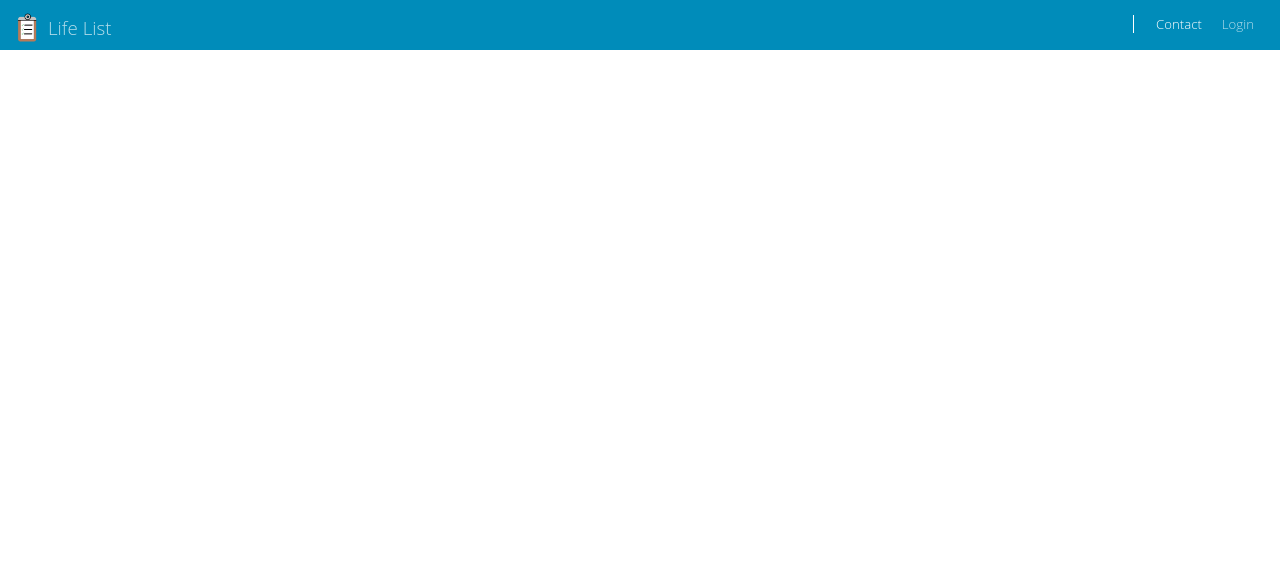
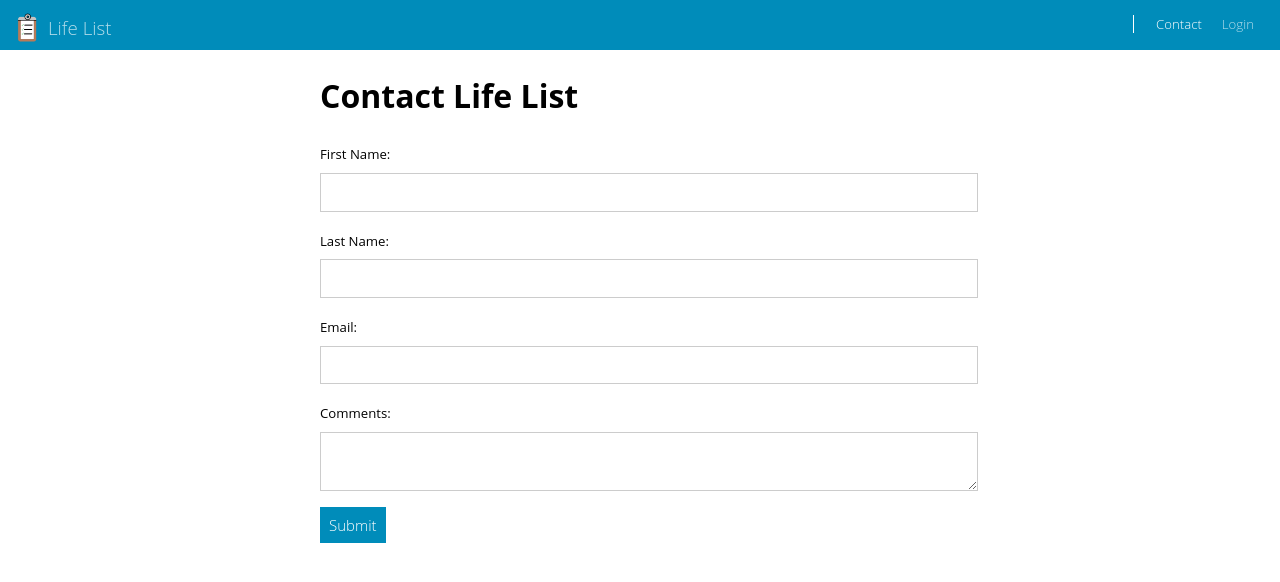
Before and after one commit to CLizCorcoran/LifeList, a React (Create React App) app: page /contact in a window 1280 px wide. Shown: the top 582 px of the page. Built offline with nearby package versions, Linux system fonts and the light colour scheme.

Commit message:
Added Contact form

```diff
--- a/src/components/App.jsx
+++ b/src/components/App.jsx
@@ -1,6 +1,7 @@
 import React from "react";
 import { BrowserRouter, Switch, Redirect, Route } from "react-router-dom";
 import NavBar from "./NavBar.jsx";
+import Contact from "./Contact.jsx";
 
 const App = () => {
   return (
@@ -8,7 +9,7 @@ const App = () => {
       <div>
         <NavBar />
         <Switch>
-
+          <Route path="/contact" component={Contact} />
         </Switch>
 
       </div>
--- /dev/null
+++ b/src/components/Contact.jsx
@@ -0,0 +1,62 @@
+import React from "react"
+import { Prompt } from "react-router-dom";
+
+import './css/App.css';
+
+class Contact extends React.Component {
+    constructor(props) {
+        super(props);
+
+        this.state = { fname: "", lname: "", email: "", comments: "" };
+
+        this.handleChange = this.handleChange.bind(this);
+        this.handleSubmit = this.handleSubmit.bind(this);
+
+    }
+
+    isFormEmpty() {
+        if (this.state.fname === "" && this.state.lname === "" && this.state.email === "" && this.state.comments === "" )
+            return true;
+        else
+            return false;
+    }
+
+    handleChange(event) {
+        this.setState({ [event.target.name]: event.target.value });
+    }
+
+    handleSubmit() {
+        this.setState({ fname: "", lname: "", email: "", comments: "" });
+    }
+
+    render() {
+
+        return (
+            <div className="contact">
+                <h1>Contact Life List</h1>
+
+                <div className="form-group">
+                    <label for="fname">First Name:</label>
+                    <input className="form-control" type="text" id="fname" name="fname" value={this.state.fname} onChange={this.handleChange} />
+                </div>
+                <div className="form-group">
+                    <label for="lname">Last Name:</label>
+                    <input className="form-control" type="text" id="lname" name="lname" value={this.state.lname} onChange={this.handleChange} />
+                </div>
+                <div className="form-group">
+                    <label for="email">Email:</label>
+                    <input className="form-control" type="email" id="email" name="email" value={this.state.email} onChange={this.handleChange} />
+                </div>
+                <div className="form-group">
+                    <label for="comments">Comments:</label>
+                    <textarea className="form-control" id="comments" name="comments" value={this.state.comments} onChange={this.handleChange} />
+                </div>
+                <button id="submit" onClick={this.handleSubmit}>Submit</button>
+
+                <Prompt when={!this.isFormEmpty()} message="Are you sure you want to leave without sending a message?" />
+            </div>
+        )
+    }
+}
+
+export default Contact;
--- a/src/components/css/App.css
+++ b/src/components/css/App.css
@@ -3,6 +3,17 @@
 
 a {
   text-decoration: none;
+}
+
+label {
+  font-size: 0.825rem;
+  display: inline-block;
+  margin-bottom: 0.5rem;
+}
+
+input, button, select, optgroup, textarea {
+  margin: 0;
+  font-family: inherit;
 }
 
 .nav-link:hover, .nav-link:focus {
@@ -25,3 +36,60 @@ a {
     width: 0;
     display: inline;
 }
+
+
+/*----------------------------------------------------------------*/
+/*  CONTACT                                                       */
+/*----------------------------------------------------------------*/
+.contact {
+  margin: auto;
+  width: 50%;
+}
+
+#submit {
+  color: #fff;
+  background-color: #008cba;
+  border-color: #0079a1;
+  font-weight: 300;
+  border: 1px solid transparent;
+    padding: 0.375rem 0.5rem;
+    font-size: 0.9375rem;
+    line-height: 1.5;
+    border-radius: 0;
+    transition: color 0.15s ease-in-out, background-color 0.15s ease-in-out, border-color 0.15s ease-in-out, box-shadow 0.15s ease-in-out;
+}
+
+#submit:not(:disabled):not(.disabled) {
+  cursor: pointer;
+}
+
+#submit:hover {
+  color: #fff;
+  background-color: #006f94;
+  border-color: #006687;
+}
+
+
+.form-group {
+  margin-bottom: 1rem;
+}
+
+.form-control {
+  display: block;
+  width: 100%;
+  height: 24.5px;
+  padding: 0.375rem 0.5rem;
+  font-size: 0.9375rem;
+  font-weight: 400;
+  line-height: 1.5;
+  color: #495057;
+  background-color: #fff;
+  background-clip: padding-box;
+  border: 1px solid #ccc;
+  border-radius: 0;
+  transition: border-color 0.15s ease-in-out, box-shadow 0.15s ease-in-out;
+}
+
+textarea.form-control {
+  height: auto;
+}
```
Also changed, not shown: src/logo.svg (deleted).
